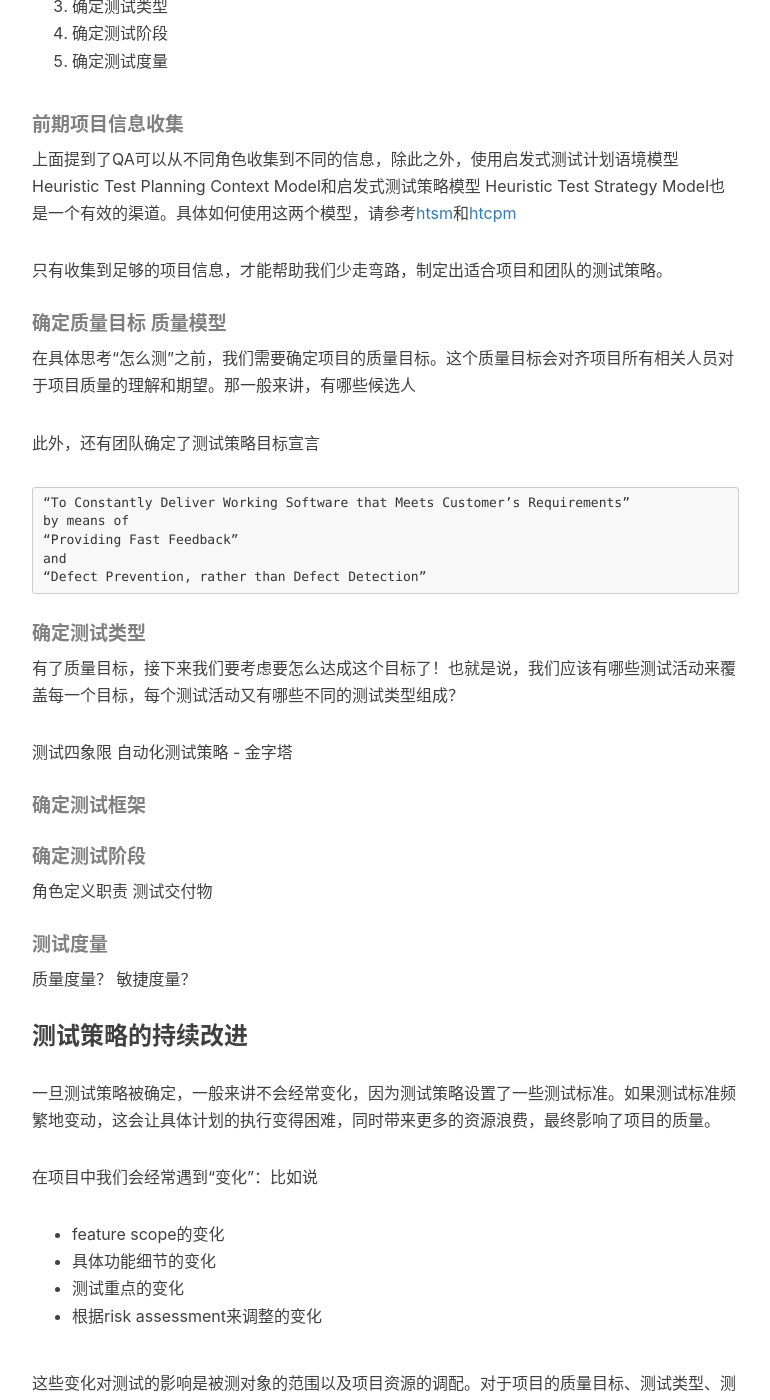
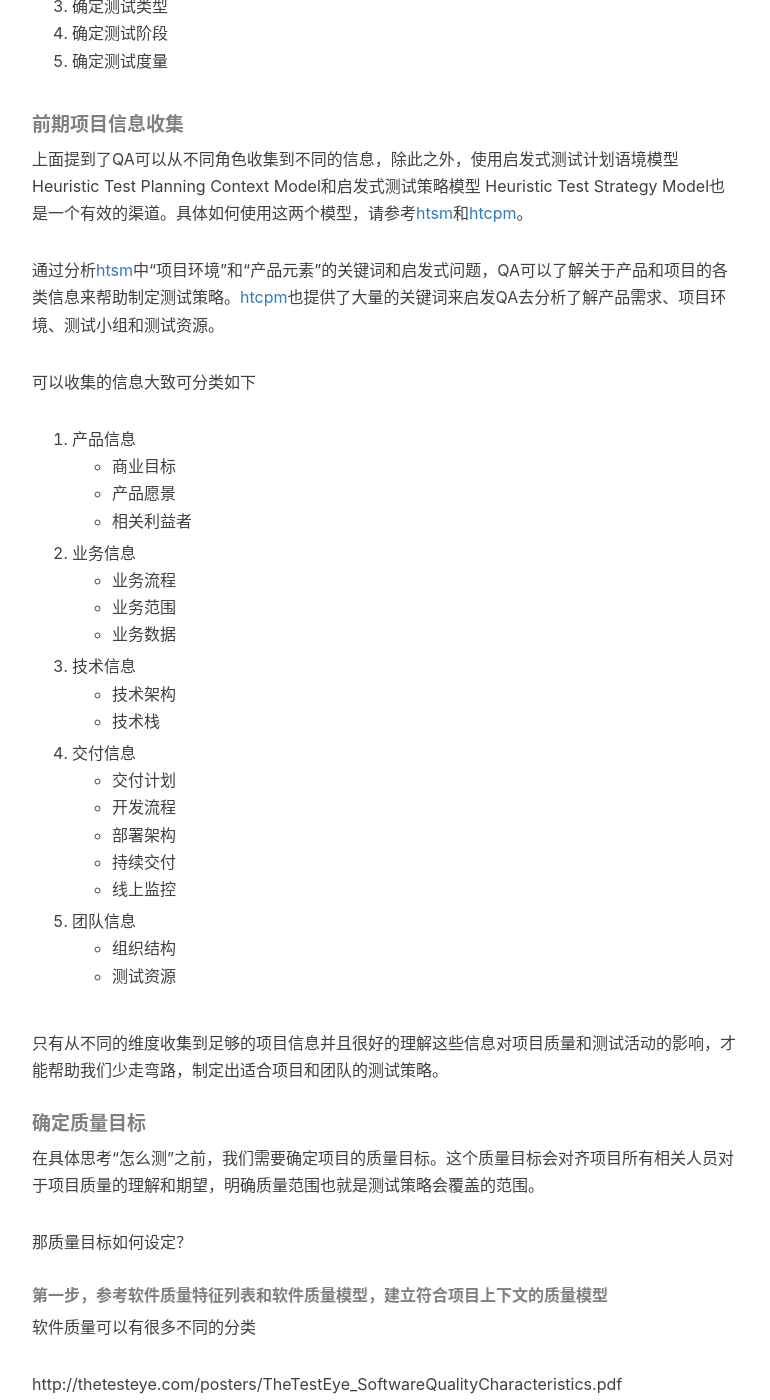
Before and after one commit to DanteYu/DanteYu.github.io, a Jekyll site: the page built from _posts/2017-10-21-teststrategy.markdown, in a window 1280 px wide and 1400 px high, scrolled down 5752 px. Shown: the whole window, without its empty margins (233-1003 px from the left). Built offline with Jekyll 4.4.1, drawn with Linux system fonts in a browser that asks for light colours; nearby versions of some CDN libraries; comment, search, counter and statistics services are not loaded; some of the changed text lies outside the part shown.

Commit message:
update test strategy

````diff
--- a/_posts/2017-10-21-teststrategy.markdown
+++ b/_posts/2017-10-21-teststrategy.markdown
@@ -114,18 +114,55 @@ Test plan | Test strategy
 
 ##### 前期项目信息收集
 
-上面提到了QA可以从不同角色收集到不同的信息，除此之外，使用启发式测试计划语境模型 Heuristic Test Planning Context Model和启发式测试策略模型 Heuristic Test Strategy Model也是一个有效的渠道。具体如何使用这两个模型，请参考[htsm](https://danteyu.github.io/2017/06/21/htsm/)和[htcpm](https://danteyu.github.io/2017/07/13/htpcm/)
+上面提到了QA可以从不同角色收集到不同的信息，除此之外，使用启发式测试计划语境模型 Heuristic Test Planning Context Model和启发式测试策略模型 Heuristic Test Strategy Model也是一个有效的渠道。具体如何使用这两个模型，请参考[htsm](https://danteyu.github.io/2017/06/21/htsm/)和[htcpm](https://danteyu.github.io/2017/07/13/htpcm/)。
 
-只有收集到足够的项目信息，才能帮助我们少走弯路，制定出适合项目和团队的测试策略。
+通过分析[htsm](https://danteyu.github.io/2017/06/21/htsm/)中“项目环境”和“产品元素”的关键词和启发式问题，QA可以了解关于产品和项目的各类信息来帮助制定测试策略。[htcpm](https://danteyu.github.io/2017/07/13/htpcm/)也提供了大量的关键词来启发QA去分析了解产品需求、项目环境、测试小组和测试资源。
 
-##### 确定质量目标 质量模型
+可以收集的信息大致可分类如下
+1. 产品信息
+  * 商业目标
+  * 产品愿景
+  * 相关利益者
+2. 业务信息
+  * 业务流程
+  * 业务范围
+  * 业务数据
+3. 技术信息
+  * 技术架构
+  * 技术栈
+4. 交付信息
+  * 交付计划
+  * 开发流程
+  * 部署架构
+  * 持续交付
+  * 线上监控
+5. 团队信息
+  * 组织结构
+  * 测试资源
 
-在具体思考“怎么测”之前，我们需要确定项目的质量目标。这个质量目标会对齐项目所有相关人员对于项目质量的理解和期望。那一般来讲，有哪些候选人
+只有从不同的维度收集到足够的项目信息并且很好的理解这些信息对项目质量和测试活动的影响，才能帮助我们少走弯路，制定出适合项目和团队的测试策略。
+
+##### 确定质量目标
+
+在具体思考“怎么测”之前，我们需要确定项目的质量目标。这个质量目标会对齐项目所有相关人员对于项目质量的理解和期望，明确质量范围也就是测试策略会覆盖的范围。
+
+那质量目标如何设定？
+###### 第一步，参考软件质量特征列表和软件质量模型，建立符合项目上下文的质量模型
+
+软件质量可以有很多不同的分类
+
+http://thetesteye.com/posters/TheTestEye_SoftwareQualityCharacteristics.pdf
+
+###### 第二步，分析质量模型，确定质量目标
 
 
 
 
-此外，还有团队确定了测试策略目标宣言
+
+
+
+
+此外，还有团队也会使用测试策略目标宣言来打造团队文化。
 ```
 “To Constantly Deliver Working Software that Meets Customer’s Requirements”
 by means of
@@ -138,11 +175,12 @@ and
 
 有了质量目标，接下来我们要考虑要怎么达成这个目标了！也就是说，我们应该有哪些测试活动来覆盖每一个目标，每个测试活动又有哪些不同的测试类型组成？
 
+测试四象限
+
+###### 对于自动化测试单独的策略
+测试金字塔
 
 
-
-测试四象限
-自动化测试策略 - 金字塔
 ##### 确定测试框架
 ##### 确定测试阶段
 
````
